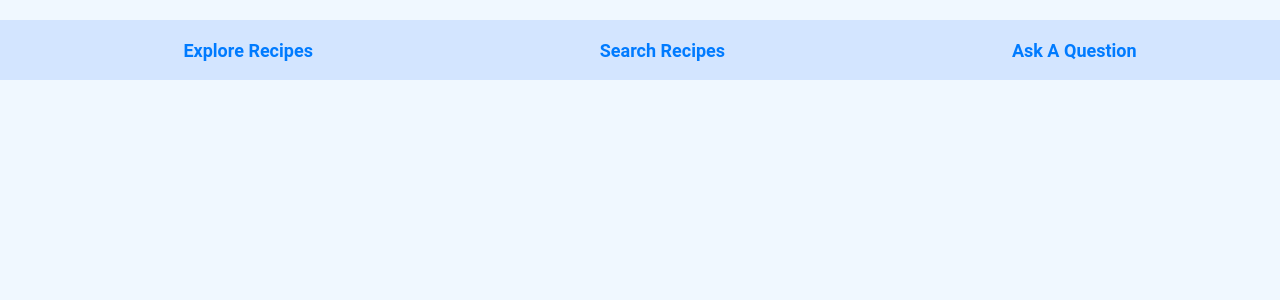
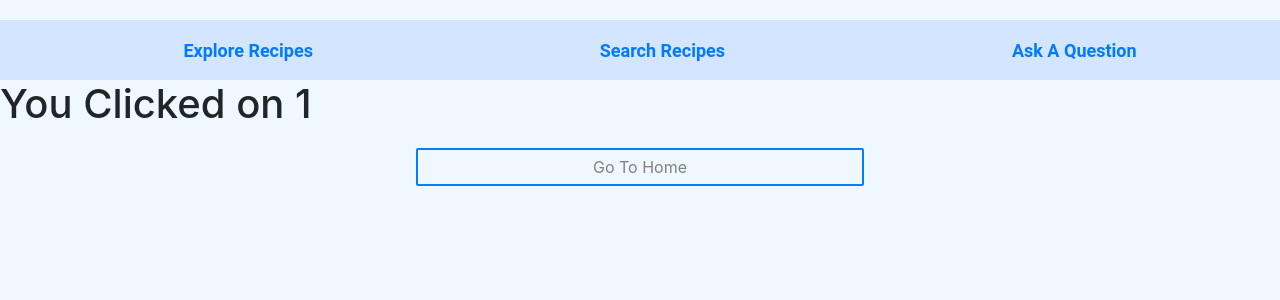
Before and after one commit to Reybel24/IS322-Cookbook, a React (Create React App) app in the folder cooking-app/: page /VariableRecipe/1 in a window 1280 px wide. Shown: the top 300 px of the page. Built offline with nearby package versions, Linux system fonts and the light colour scheme.

Commit message:
Variable Path Working Progress

```diff
--- a/cooking-app/src/components/App.js
+++ b/cooking-app/src/components/App.js
@@ -1,12 +1,13 @@
 import React from 'react';
 import {connect} from 'react-redux';
-import {BrowserRouter, Route} from "react-router-dom";
+import {BrowserRouter, Switch, Route} from "react-router-dom";
 import '../CSS/App.css';
 
 import PageTabs from './PageTabs';
 //import Homepage from './Homepage';
 import SearchRecipe from './SearchRecipe';
 import SearchNutritions from './SearchNutritions';
+import VariableRecipe from './VariableRecipe';
 
 const App = () => {
     return (
@@ -17,6 +18,7 @@ const App = () => {
                 {/*<Route path="/" exact component={Homepage} />*/}
                 <Route path="/SearchRecipe" component={SearchRecipe} />
                 <Route path="/SearchNutritions" component={SearchNutritions} />
+                <Route path="/VariableRecipe/:id" component={VariableRecipe}/>
             </div>
             </BrowserRouter>
         </div>
--- a/cooking-app/src/components/SearchRecipe.js
+++ b/cooking-app/src/components/SearchRecipe.js
@@ -1,5 +1,6 @@
 import React from 'react';
 import {connect} from 'react-redux';
+import {Link} from 'react-router-dom';
 import '../CSS/App.css';
 
 import * as actions from "../actions";
@@ -56,7 +57,7 @@ class SearchRecipe extends React.Component {
                 return (
                     <div className={'recipe-box'} key={recipe.id}>
                         <img src={recipe.image} alt={recipe.name} className={'recipe_image'} />
-                        <p className={'recipe-title'}> {recipe.title} </p>
+                        <Link to={{pathname: '/VariableRecipe/${recipe.id}'}}> <p className={'recipe-title'}> {recipe.title} </p> </Link>
                     </div>
                 )
             })} </div>
--- /dev/null
+++ b/cooking-app/src/components/VariableRecipe.js
@@ -0,0 +1,19 @@
+import React from 'react';
+
+class VariableRecipe extends React.Component {
+
+    goToHome = () => {
+        this.props.history.push(`/`);
+    }
+
+    render() {
+        return (
+            <div className="variable-recipe">
+                <h1>You Clicked on { this.props.match.params.id }</h1>
+                <button onClick={this.goToHome}>Go To Home</button>
+            </div>
+        );
+    }
+}
+
+export default VariableRecipe;
```
